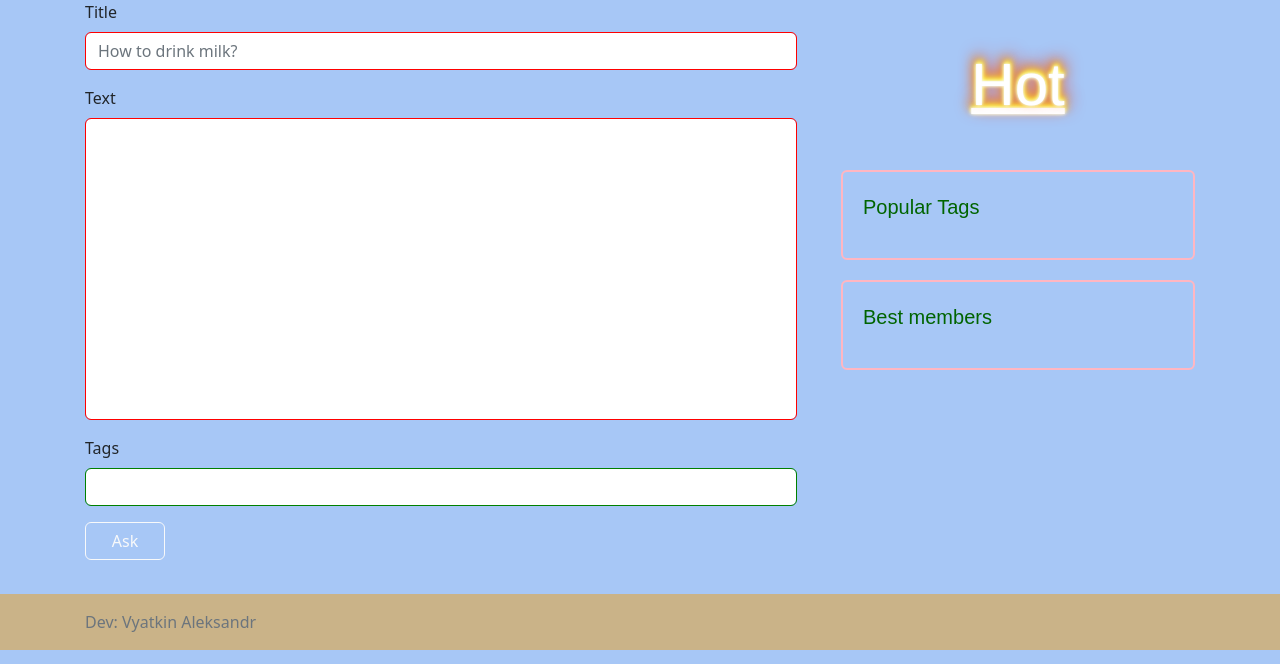
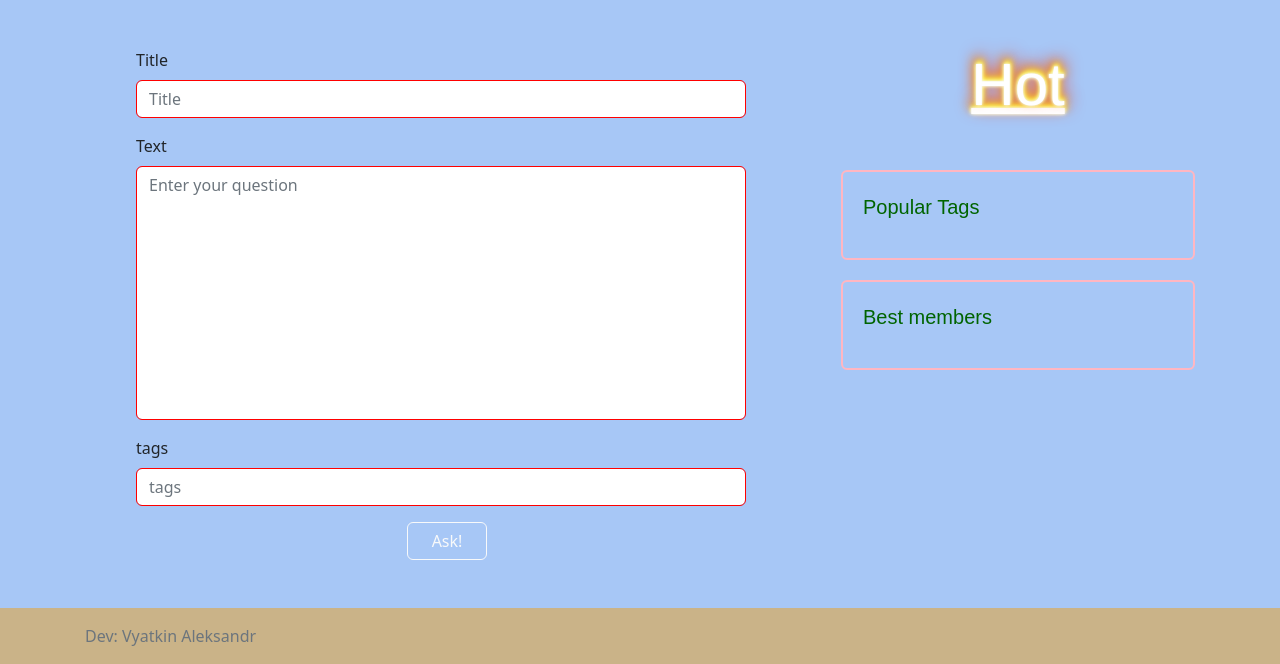
Before and after one commit to MoraPresence/TP2022_WEB, a Django app: page /ask/ in a window 1280 px wide. Shown: the part 150-814 px from the top of the page. Run offline with Django 4.2, Linux system fonts and the light colour scheme; data that the repository does not hold is empty; some libraries are stand-ins or nearby versions.

Commit message:
added question and answer + forms for them

```diff
--- a/CatOverflow/settings.py
+++ b/CatOverflow/settings.py
@@ -43,7 +43,7 @@ MIDDLEWARE = [
     'django.middleware.security.SecurityMiddleware',
     'django.contrib.sessions.middleware.SessionMiddleware',
     'django.middleware.common.CommonMiddleware',
-    #'django.middleware.csrf.CsrfViewMiddleware',
+    'django.middleware.csrf.CsrfViewMiddleware',
     'django.contrib.auth.middleware.AuthenticationMiddleware',
     'django.contrib.messages.middleware.MessageMiddleware',
     'django.middleware.clickjacking.XFrameOptionsMiddleware',
--- a/CatOverflow/urls.py
+++ b/CatOverflow/urls.py
@@ -21,14 +21,18 @@ from CatOverflow import settings
 from app import views
 
 urlpatterns = [
-                  path('admin/', admin.site.urls),
-                  path('', views.index, name='index'),
-                  path('question/<int:question_id>', views.question, name='question'),
-                  path('ask/', views.ask, name='ask'),
-                  path('hot/', views.hot, name='ask'),
-                  path('login/', views.login, name='login'),
-                  path('register/', views.register, name='register'),
-                  path('settings/', views.settings, name='settings'),
-                  path('tag/<tag_id>/', views.tag, name='tag'),
-                  path('logout_view/', views.logout_view, name="logout_view"),
-              ] + static(settings.MEDIA_URL, document_root=settings.MEDIA_ROOT)
+    path('admin/', admin.site.urls),
+    path('', views.index, name='index'),
+    path('question/<int:question_id>', views.question, name='question'),
+    path('ask/', views.ask, name='ask'),
+    path('hot/', views.hot, name='ask'),
+    path('login/', views.login, name='login'),
+    path('register/', views.register, name='register'),
+    path('settings/', views.settings, name='settings'),
+    path('tag/<tag_id>/', views.tag, name='tag'),
+    path('logout_view/', views.logout_view, name="logout_view"),
+]
+
+if settings.DEBUG:
+    urlpatterns += static(settings.STATIC_URL, document_root=settings.STATICFILES_DIRS) \
+                   + static(settings.MEDIA_URL, document_root=settings.MEDIA_ROOT)
--- a/app/forms.py
+++ b/app/forms.py
@@ -10,7 +10,7 @@ from django.contrib.auth.models import User
 from django.core.exceptions import ValidationError
 from django.template.defaultfilters import filesizeformat
 
-from app.models import Profile
+from app.models import Profile, Question, Answer
 
 
 class LoginForm(forms.Form):
@@ -21,6 +21,7 @@ class LoginForm(forms.Form):
         username = self.cleaned_data['username']
         if ' ' in username:
             raise forms.ValidationError('Username includes spaces')
+        return username
 
     def clean_password(self):
         password = self.cleaned_data['password']
@@ -82,7 +83,6 @@ class RegisterForm(forms.ModelForm):
         self.cleaned_data.pop('avatar')
         user = User.objects.create_user(**self.cleaned_data)
         if avatar:
-            print(avatar)
             return Profile.objects.create(user=user, image=avatar)
         else:
             return Profile.objects.create(user=user)
@@ -93,10 +93,47 @@ class RegisterForm(forms.ModelForm):
 
 
 class SettingsForm(forms.ModelForm):
-    password = forms.CharField(widget=forms.PasswordInput, label="Password")
-    password_repeat = forms.CharField(widget=forms.PasswordInput, label="Repeat password")
+    password = forms.CharField(required=False, widget=forms.PasswordInput, label="Password")
+    password_repeat = forms.CharField(required=False, widget=forms.PasswordInput, label="Repeat password")
     avatar = forms.ImageField(label="Upload avatar", required=False, validators=[size])
 
     class Meta:
         model = User
-        fields = ('username', 'first_name', 'last_name', 'password')
+        fields = ('username', 'first_name', 'last_name', 'avatar')
+
+    def save(self, commit=True):
+        user = super().save()
+
+        profile = user.profile
+        profile.image = self.cleaned_data['avatar']
+        profile.save()
+
+        return user
+
+
+class QuestionForm(forms.ModelForm):
+    tags = forms.CharField(label="tags")
+
+    class Meta:
+        model = Question
+        fields = ('title', 'text', 'tags')
+
+        widgets = {
+            'title': forms.TextInput(),
+            'text': forms.Textarea(attrs={'placeholder': 'Enter your question', 'rows': 10}),
+        }
+
+
+class AnswerForm(forms.ModelForm):
+    class Meta:
+        model = Answer
+        fields = ('question', 'author', 'text')
+
+        widgets = {
+            'question': forms.HiddenInput,
+            'author': forms.HiddenInput,
+            'text': forms.Textarea(attrs={'placeholder': 'Enter your question', 'rows': 6}),
+        }
+
+    def save(self, commit=True):
+        return Answer.objects.create(**self.cleaned_data)
--- a/app/views.py
+++ b/app/views.py
@@ -1,5 +1,6 @@
 from django.contrib import auth
 from django.contrib.auth import logout
+from django.contrib.auth.decorators import login_required
 from django.forms import model_to_dict
 from django.http import HttpResponse
 from django.shortcuts import render, get_object_or_404, redirect
@@ -9,7 +10,7 @@ from django.views.decorators.http import require_http_methods
 from CatOverflow.paginator import paginate
 
 # @require_GET
-from .forms import LoginForm, RegisterForm, SettingsForm
+from .forms import LoginForm, RegisterForm, SettingsForm, QuestionForm, AnswerForm
 from .models import Question, Answer, get_best_members, get_popular_tags
 
 
@@ -22,17 +23,51 @@ def index(request):
 
 
 def question(request, question_id: int):
+    initial_data = {'question': question_id, 'author': request.user.profile}
+    answer_form = {}
+
+    if request.method == "GET":
+        answer_form = AnswerForm(initial=initial_data)
+
+    if request.method == 'POST':
+        if request.user.is_authenticated:
+            answer_form = AnswerForm(initial=initial_data, data=request.POST)
+            if answer_form.is_valid():
+                answer = answer_form.save()
+                if answer:
+                    return redirect(reverse('index'))
+                else:
+                    answer_form.add_error(field=None, error="Answer saving error")
+        else:
+            answer_form.add_error(field=None, error="You not authenticated")
+
     question_item = get_object_or_404(Question.objects.questions(), pk=question_id)
     context = paginate(Answer.objects.hot_answers().filter(question_id=question_id), request, 4)
+
     return render(request, 'question.html',
-                  {'question': question_item, 'answers': context, 'best_members': get_best_members(),
+                  {'form': answer_form, 'question': question_item, 'answers': context,
+                   'best_members': get_best_members(),
                    'popular_tags': get_popular_tags()})
 
 
+@require_http_methods(['GET', 'POST'])
 def ask(request):
-    return render(request, 'ask.html', {'best_members': get_best_members(), 'popular_tags': get_popular_tags()})
+    if request.method == "GET":
+        question_form = QuestionForm()
+
+    if request.method == 'POST':
+        question_form = QuestionForm(request.POST)
+        if question_form.is_valid():
+            user = question_form.save()
+            if user:
+                return redirect(reverse('login'))
+            else:
+                question_form.add_error(field=None, error="User saving error")
+    return render(request, 'ask.html',
+                  {'form': question_form, 'best_members': get_best_members(), 'popular_tags': get_popular_tags()})
 
 
+@require_http_methods(['GET', 'POST'])
 def login(request):
     if request.method == "GET":
         user_form = LoginForm()
@@ -42,6 +77,7 @@ def login(request):
         if user_form.is_valid():
             user = auth.authenticate(request=request, **user_form.cleaned_data)
             if user:
+                auth.login(request, user)
                 return redirect(reverse('index'))
             else:
                 user_form.add_error(field=None, error="Wrong username or password")
@@ -49,6 +85,7 @@ def login(request):
                   {'form': user_form, 'best_members': get_best_members(), 'popular_tags': get_popular_tags()})
 
 
+@require_http_methods(['GET', 'POST'])
 def register(request):
     if request.method == "GET":
         user_form = RegisterForm()
@@ -58,13 +95,14 @@ def register(request):
         if user_form.is_valid():
             user = user_form.save()
             if user:
-                return redirect(reverse('index'))
+                return redirect(reverse('login'))
             else:
                 user_form.add_error(field=None, error="User saving error")
     return render(request, 'register.html',
                   {'form': user_form, 'best_members': get_best_members(), 'popular_tags': get_popular_tags()})
 
 
+@login_required(login_url="login", redirect_field_name="continue")
 @require_http_methods(['GET', 'POST'])
 def settings(request):
     if request.method == "GET":
@@ -72,9 +110,15 @@ def settings(request):
         user_form = SettingsForm(initial=initial_data)
 
     if request.method == 'POST':
-        initial_data = {}
-        user_form = {}
-    return render(request, 'settings.html', {'form': user_form, 'best_members': get_best_members(), 'popular_tags': get_popular_tags()})
+        user_form = SettingsForm(request.POST, request.FILES, instance=request.user)
+        if user_form.is_valid():
+            user_form.save()
+            return redirect(reverse('index'))
+        else:
+            user_form.add_error(field=None, error="Invalid POST data")
+
+    return render(request, 'settings.html',
+                  {'form': user_form, 'best_members': get_best_members(), 'popular_tags': get_popular_tags()})
 
 
 def tag(request, tag_id):
@@ -93,6 +137,7 @@ def hot(request):
                    'popular_tags': get_popular_tags()})
 
 
+@login_required
 def logout_view(request):
     auth.logout(request)
     return redirect(reverse('index'))
--- a/templates/ask.html
+++ b/templates/ask.html
@@ -1,29 +1,20 @@
 {% extends 'inc/base.html' %}
-
+{% load bootstrap5 %}
 {% load static %}
 
 {% block content %}
 <!-- Begin page content -->
-
-<div class="mb-3">
-    <label for="TitleData" class="form-label">Title</label>
-    <input type="text" class="form-control" minlength="10" maxlength="60" id="TitleData"
-           placeholder="How to drink milk?" required>
-</div>
-<div class="mb-3">
-    <label for="TextData" class="form-label">Text</label>
-    <textarea type="text" class="form-control" id="TextData" rows="12" minlength="10" maxlength="800"
-              required></textarea>
-</div>
-<div class="mb-3 ">
-    <label for="TagsData" class="form-label">Tags</label>
-    <input type="text" class="form-control" maxlength="60" id="TagsData">
-</div>
-
-<div class="mb-3">
-    <div class="ask-button">
-        <button type="button" class="btn btn-outline-light me-2">Ask</button>
+<div class="container">
+    <div class="row d-flex justify-content-center align-items-center">
+        <div class="card-body p-5">
+            <form action="/ask/" method="post">
+                {% csrf_token %}
+                {% bootstrap_form form layout="horizontal" label_class="form-label col-sm-3" field_class="form-field col-sm-12" %}
+                <div class="ask-button d-flex justify-content-center">
+                    <button type="submit" class="btn btn-outline-light me-2">Ask!</button>
+                </div>
+            </form>
+        </div>
     </div>
 </div>
-
 {% endblock %}
--- a/templates/login.html
+++ b/templates/login.html
@@ -14,9 +14,8 @@
                 <div class="alert alert-secondary">You are already logged in</div>
             {% else %}
             <form action="/login/" method="post">
-
-                {% bootstrap_form form layout="horizontal" label_class="form-label col-sm-3" field_class="form-field
-                col-sm-7" %}
+                {% csrf_token %}
+                {% bootstrap_form form layout="horizontal" label_class="form-label col-sm-3" field_class="form-field col-sm-7" %}
 
                 <div class="ask-button d-flex justify-content-center">
                     <button type="submit" class="btn btn-outline-light me-2">Log in</button>
```
Also changed, not shown: templates/question.html (+12 -10 lines), templates/register.html (+3 -4 lines), templates/settings.html (+9 -3 lines), uploads/among.png (deleted).
